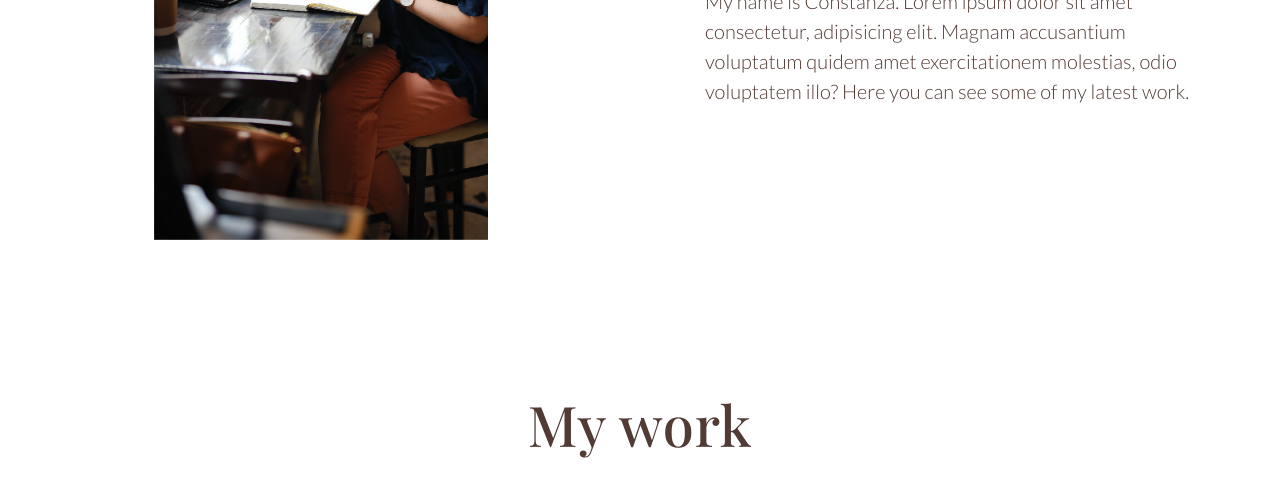
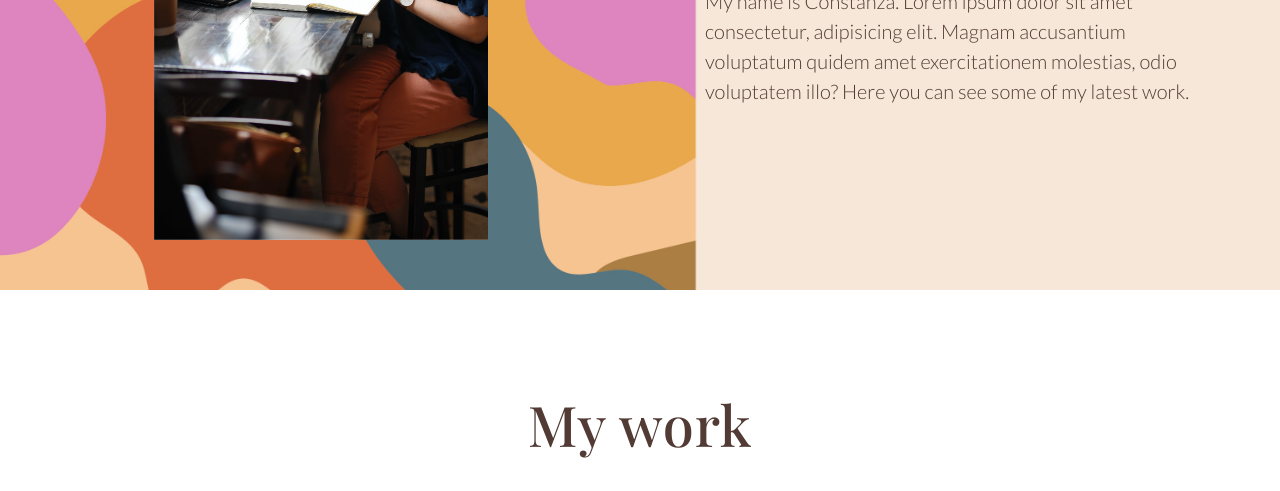
Before and after one commit to mchinojo/3Bootstrap-Portfolio, a plain HTML site: page index.html in a window 1280 px wide. Shown: the part 371-862 px from the top of the page. Drawn offline with nearby package versions, Linux system fonts and the light colour scheme; a web font is replaced by a local one.

Commit message:
trying fix on background img

```diff
--- a/styles/style.css
+++ b/styles/style.css
@@ -47,7 +47,7 @@ header a:active {
 .customJumbotron {
     color: #523B35;
     background-color: transparent;
-    background-image: url("images/background-02.jpg");
+    background-image: url("../images/background-02.jpg");
     background-repeat: no-repeat;
     background-size: cover;
     padding: 10px;
```
